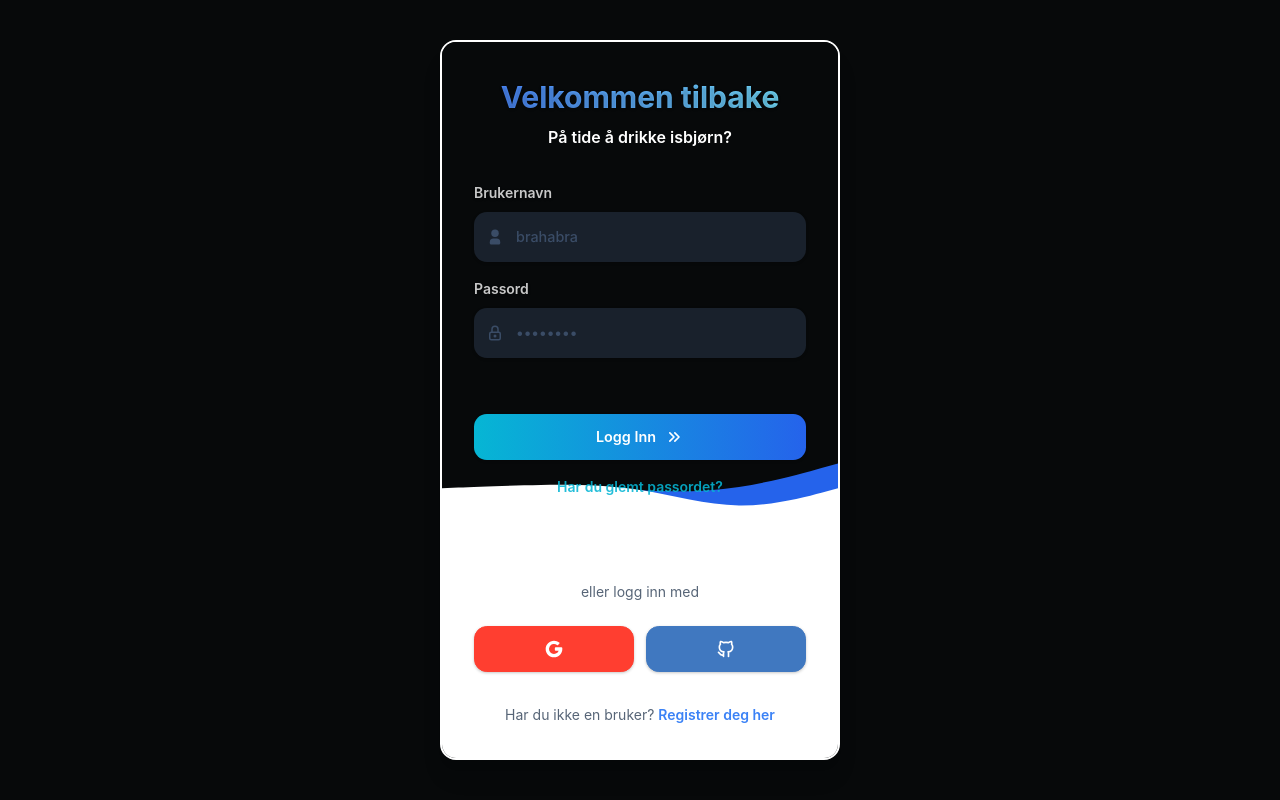
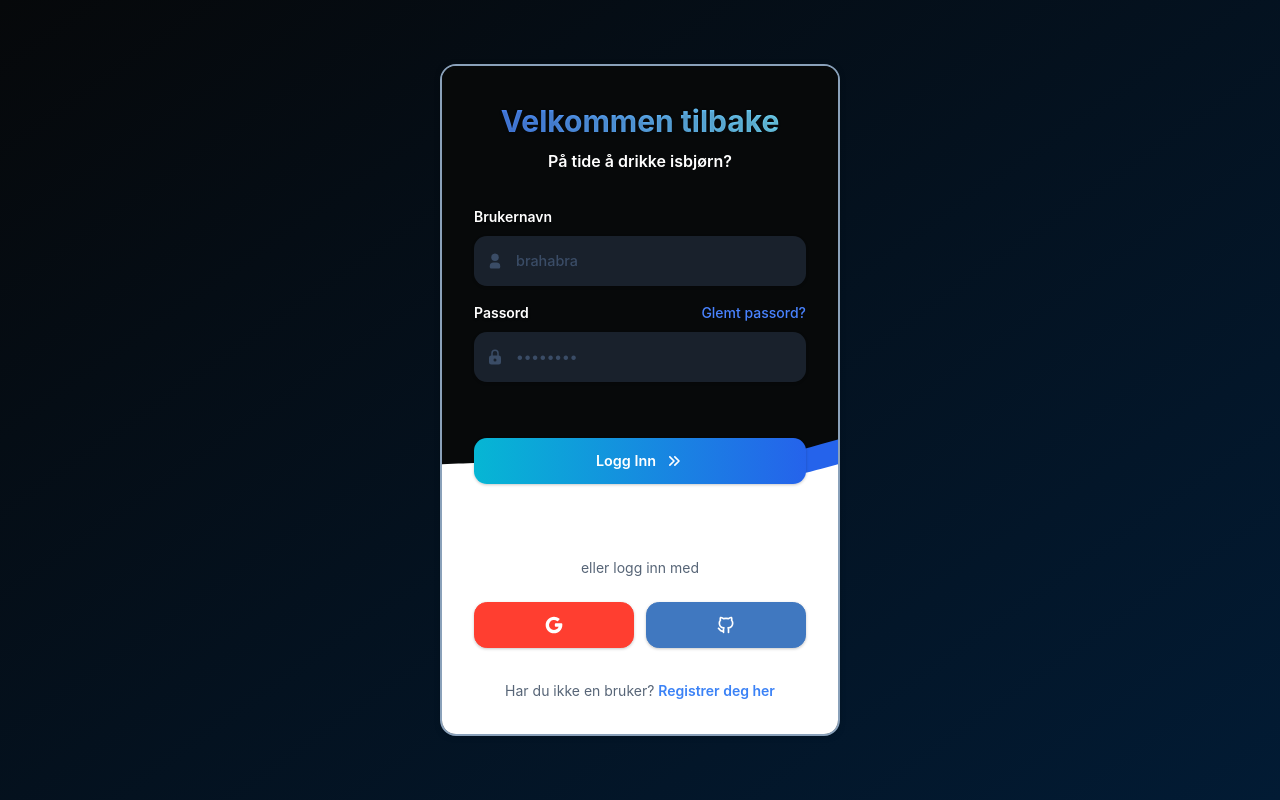
Before and after one commit to matsklevstad/isbjornlite, a Next.js app in the folder frontend/: page /login in a window 1280 px wide. Built offline with nearby package versions, Linux system fonts and the light colour scheme; no server answers.

Commit message:
feat: update login styles for improved aesthetics and responsiveness, including background gradient and input focus states

```diff
--- a/frontend/src/components/login/Login.module.css
+++ b/frontend/src/components/login/Login.module.css
@@ -6,17 +6,17 @@
   width: 100%;
   min-height: 100vh;
   color: #f3f4f6;
+  background: linear-gradient(145deg, rgb(6, 8, 10) 0%, rgb(2, 27, 52) 100%);
 }
 
 .card {
   width: 100%;
-  max-width: 600px;
+  max-width: 500px;
   height: 100%;
   min-height: 560px;
   max-height: 950px;
 
-  box-shadow: 0 20px 25px -5px rgba(0, 0, 0, 0.1),
-    0 10px 10px -5px rgba(0, 0, 0, 0.04);
+  box-shadow: 0 1px 10px -5px rgba(0, 0, 0, 0.69);
   display: flex;
   flex-direction: column;
   justify-content: space-between;
@@ -61,7 +61,11 @@
 .title {
   font-size: 1.875rem;
   font-weight: 700;
-  background-image: linear-gradient(to right,rgb(73, 131, 255),rgb(120, 230, 255));
+  background-image: linear-gradient(
+    to right,
+    rgb(73, 131, 255),
+    rgb(120, 230, 255)
+  );
   color: transparent;
   background-clip: text;
   -webkit-background-clip: text;
@@ -92,7 +96,7 @@
 .label {
   font-size: 0.875rem;
   font-weight: 600;
-  color: rgba(255, 255, 255, 0.78);
+  color: rgb(255, 255, 255);
   display: block;
   text-shadow: 0 1px 3px rgba(0, 0, 0, 0.22);
 }
@@ -146,15 +150,16 @@
 
 .input:focus-visible {
   outline: none;
-  border: 2px solid rgb(93, 117, 153);
+  border: 2px solid rgb(25, 33, 44);
 }
 
 /* Chrome, Safari, Edge autofill fix */
 .input:-webkit-autofill,
 .input:-webkit-autofill:hover,
 .input:-webkit-autofill:focus {
+  background-color: rgb(25, 33, 44);
   /* Override the autofill background color */
-  -webkit-box-shadow: 0 0 0 30px rgb(52, 70, 97) inset !important;
+  -webkit-box-shadow: 0 0 0 30px rgb(25, 33, 44) inset !important;
   /* Override the autofill text color */
   -webkit-text-fill-color: #f3f4f6 !important;
   /* Transition delay trick to make the override persistent */
@@ -165,7 +170,7 @@
 
 /* Firefox autofill fix */
 .input:autofill {
-  background-color: rgb(52, 70, 97) !important;
+  background-color: rgb(25, 33, 44) !important;
   color: #f3f4f6 !important;
   border: 2px solid rgb(76, 102, 142) !important;
   font-weight: 600 !important;
@@ -173,8 +178,8 @@
 
 .link {
   font-size: 0.875rem;
-  color:rgba(6, 181, 212, 0.88);
-  font-weight: 600;
+  color: rgb(73, 131, 255);
+  font-weight: 500;
   transition: color 0.2s;
 }
 
@@ -237,7 +242,7 @@
 }
 
 .socialButtonGoogle:hover {
-  background-color:rgb(225, 31, 17);
+  background-color: rgb(225, 31, 17);
 }
 
 .socialButtonGithub {
@@ -256,7 +261,7 @@
 }
 
 .socialButtonGithub:hover {
-  background-color:rgb(32, 88, 161);
+  background-color: rgb(32, 88, 161);
 }
 
 .registerText {
@@ -281,25 +286,32 @@
   text-align: center;
 }
 
-@media (min-width: 600px) {
+@media (min-width: 500px) and (max-height: 950px) {
   .card {
     border-radius: 1rem;
-    border: 2px solid rgb(255, 255, 255) !important;
-    max-height: 90%;
+    border: 2px solid rgb(138, 161, 186) !important;
+    margin: 1rem 0;
     max-width: 400px;
+  }
+
+  .topSection {
+    padding-top: 2rem;
+  }
+}
+
+@media (min-width: 500px) {
+  .card {
+    border-radius: 1rem;
+    border: 2px solid rgb(138, 161, 186) !important;
+    margin: 4rem 0;
   }
 }
 
 @media (min-height: 950px) {
   .card {
     border-radius: 1rem;
-    border: 2px solid rgb(255, 255, 255) !important;
-  }
-}
-
-@media (max-height: 800px) {
-  .topSection {
-    padding-top: 2rem;
+    border: 2px solid rgb(138, 161, 186) !important;
+    margin: 4rem 0;
   }
 }
 
@@ -313,7 +325,7 @@
   }
 
   .topSection {
-    padding-top: 1rem;
+    padding-top: 2rem;
   }
 
   .input {
--- a/frontend/src/components/login/Login.tsx
+++ b/frontend/src/components/login/Login.tsx
@@ -5,7 +5,7 @@ import { useAuthStore } from "@/stores/authStore";
 import {
   IconChevronsRight,
   IconUserFilled,
-  IconLock,
+  IconLockFilled,
   IconBrandGithub,
   IconBrandGoogleFilled,
 } from "@tabler/icons-react";
@@ -97,10 +97,13 @@ const LoginPage = () => {
                 <label htmlFor="password" className={styles.label}>
                   Passord
                 </label>
+                <a href="#" className={styles.link}>
+                  Glemt passord?
+                </a>
               </div>
               <div className={styles.inputContainer}>
                 <div className={styles.iconContainer}>
-                  <IconLock size={18} className={styles.icon} />
+                  <IconLockFilled size={18} className={styles.icon} />
                 </div>
                 <input
                   id="password"
@@ -120,9 +123,6 @@ const LoginPage = () => {
               <span>Logg Inn</span>
               <IconChevronsRight size={20} style={{ marginLeft: "0.5rem" }} />
             </button>
-            <a href="#" className={styles.link}>
-              Har du glemt passordet?
-            </a>
           </form>
         </div>
 
```
